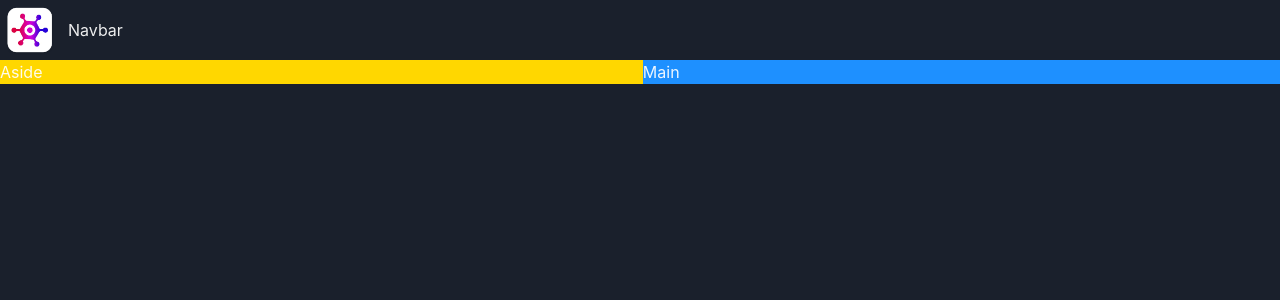
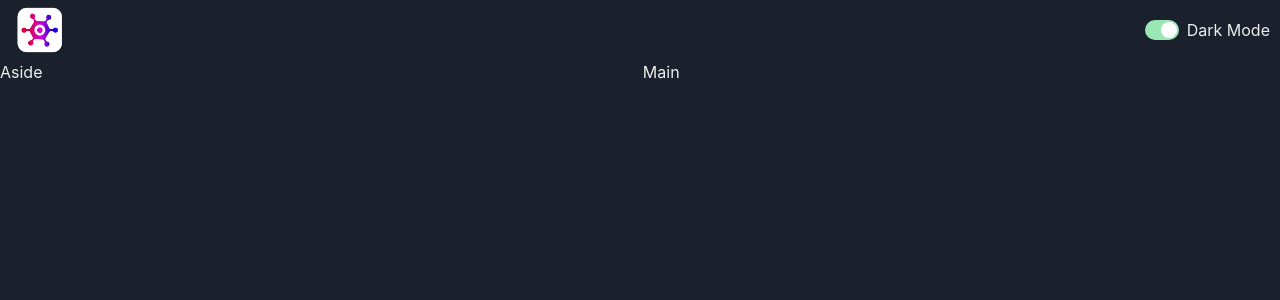
Before and after one commit to MOUAAD-NASSIH/GameHub, a React (Vite) app: page / in a window 1280 px wide. Shown: the top 300 px of the page. Built offline with nearby package versions, Linux system fonts and the light colour scheme.

Commit message:
Build the color mode switch

```diff
--- a/src/App.tsx
+++ b/src/App.tsx
@@ -1,27 +1,24 @@
-import { Grid, GridItem, Show } from "@chakra-ui/react";
+import { Container, Grid, GridItem, Show } from "@chakra-ui/react";
 import Navbar from "./components/Navbar";
 
 function App() {
   return (
+    <Container maxWidth="container.xl" padding={0}>
       <Grid
         templateAreas={{
           base: `"nav" "main"`,
           lg: `"nav nav" "aside main"`, // > 1024px
-
         }}
       >
         <GridItem area="nav">
           <Navbar />
         </GridItem>
         <Show above="lg">
-        <GridItem area="aside" bg="gold">
-          Aside
-        </GridItem>
+          <GridItem area="aside">Aside</GridItem>
         </Show>
-      <GridItem area="main" bg="dodgerblue">
-        Main
-      </GridItem>
+        <GridItem area="main">Main</GridItem>
       </Grid>
+    </Container>
   );
 }
 
--- /dev/null
+++ b/src/components/ColorModeSwitch.tsx
@@ -0,0 +1,14 @@
+import { HStack, Switch, Text, useColorMode } from "@chakra-ui/react";
+
+function ColorModeSwitch() {
+    const {toggleColorMode, colorMode} = useColorMode();
+
+  return (
+    <HStack>
+      <Switch colorScheme="green" isChecked={colorMode === 'dark'} onChange={toggleColorMode} />
+      <Text>Dark Mode</Text>
+    </HStack>
+  );
+}
+
+export default ColorModeSwitch;
--- a/src/components/Navbar.tsx
+++ b/src/components/Navbar.tsx
@@ -1,13 +1,14 @@
-import { HStack, Image, Text } from "@chakra-ui/react";
+import { HStack, Image } from "@chakra-ui/react";
 import logo from "../assets/logo.webp";
+import ColorModeSwitch from "./ColorModeSwitch";
 // import Epiclogo from "../assets/Epic_Games_logo.png";
 
 function Navbar() {
   return (
-    <HStack>
+    <HStack justifyContent="space-between" paddingInline="10px">
       <Image src={logo} boxSize="60px" />
       {/* <Image src={Epiclogo} height="40px" marginInline="10px" /> */}
-      <Text>Navbar</Text>
+      <ColorModeSwitch />
     </HStack>
   );
 }
```
Lines whose indentation alone changed are shown as unchanged.
